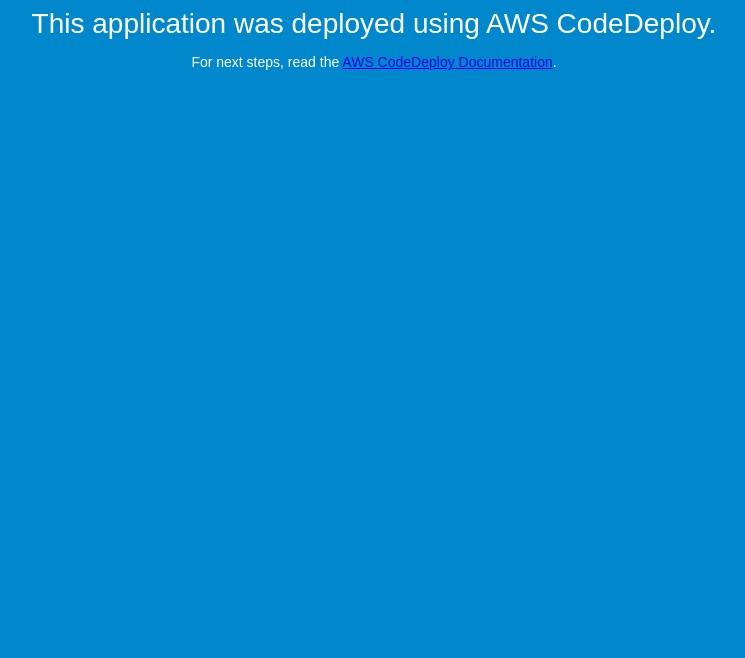
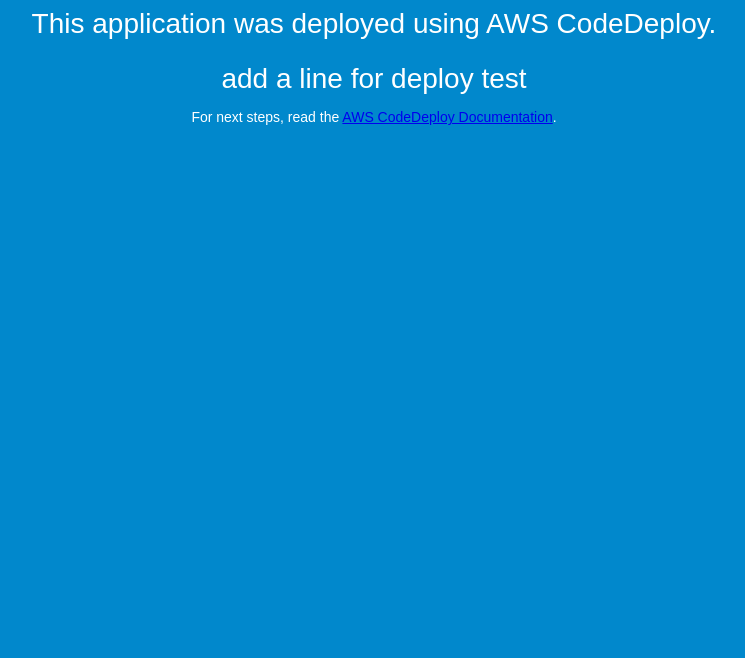
Before and after one commit to hanaosan/CodeDeployGitHubDemo, a plain HTML site: page index.html in a window 1280 px wide. Shown: the part 142-800 px from the top of the page, without its empty margins (266-1011 px from the left). Drawn offline with Linux system fonts and the light colour scheme.

Commit message:
Update index.html

```diff
--- a/index.html
+++ b/index.html
@@ -28,6 +28,7 @@
   <div align="center">
     <h1>Congratulations</h1>
     <h2>This application was deployed using AWS CodeDeploy.</h2>
+    <h2>add a line for deploy test</h2>
     <p>For next steps, read the <a href="http://aws.amazon.com/documentation/codedeploy">AWS CodeDeploy Documentation</a>.</p>
   </div>
 </body>
```
